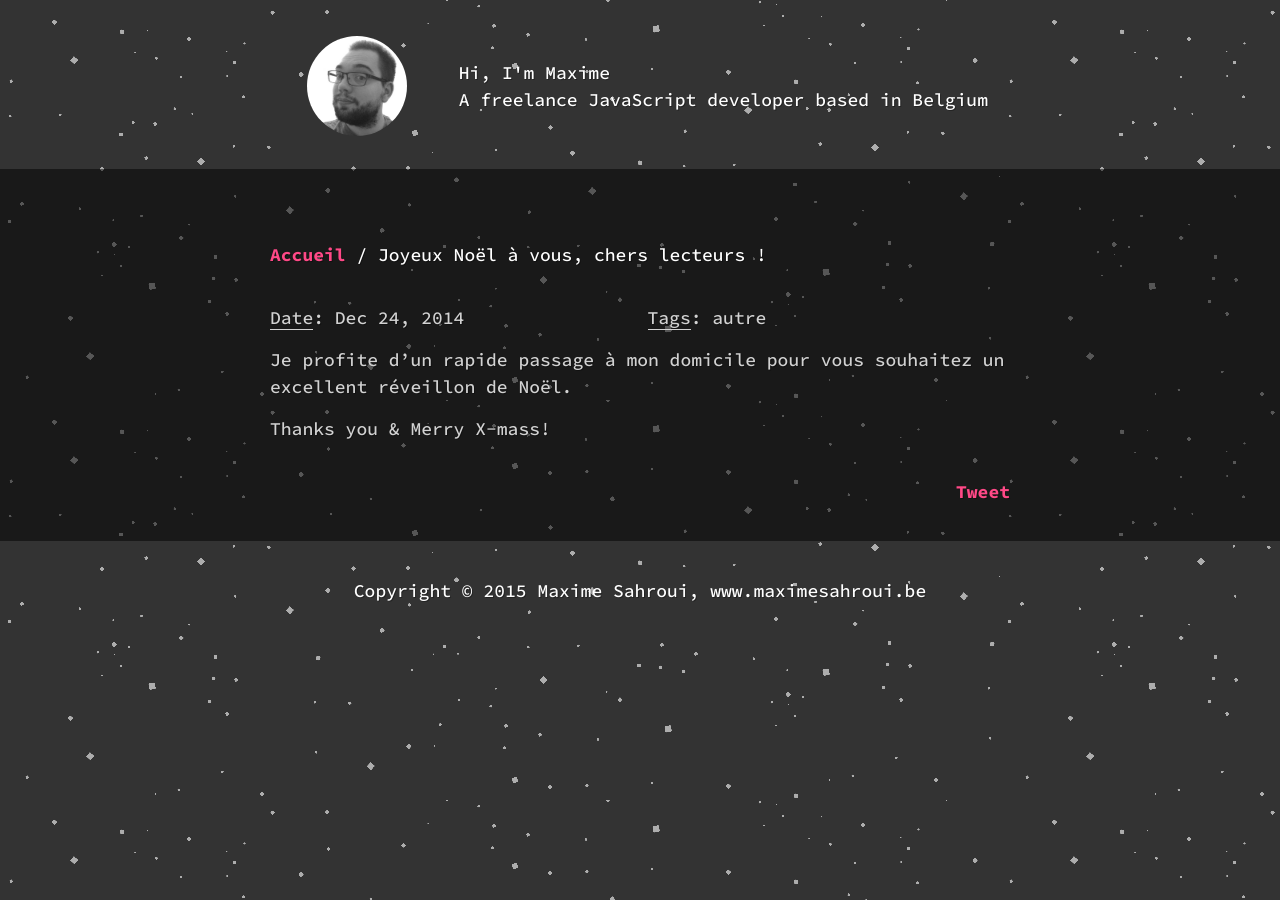
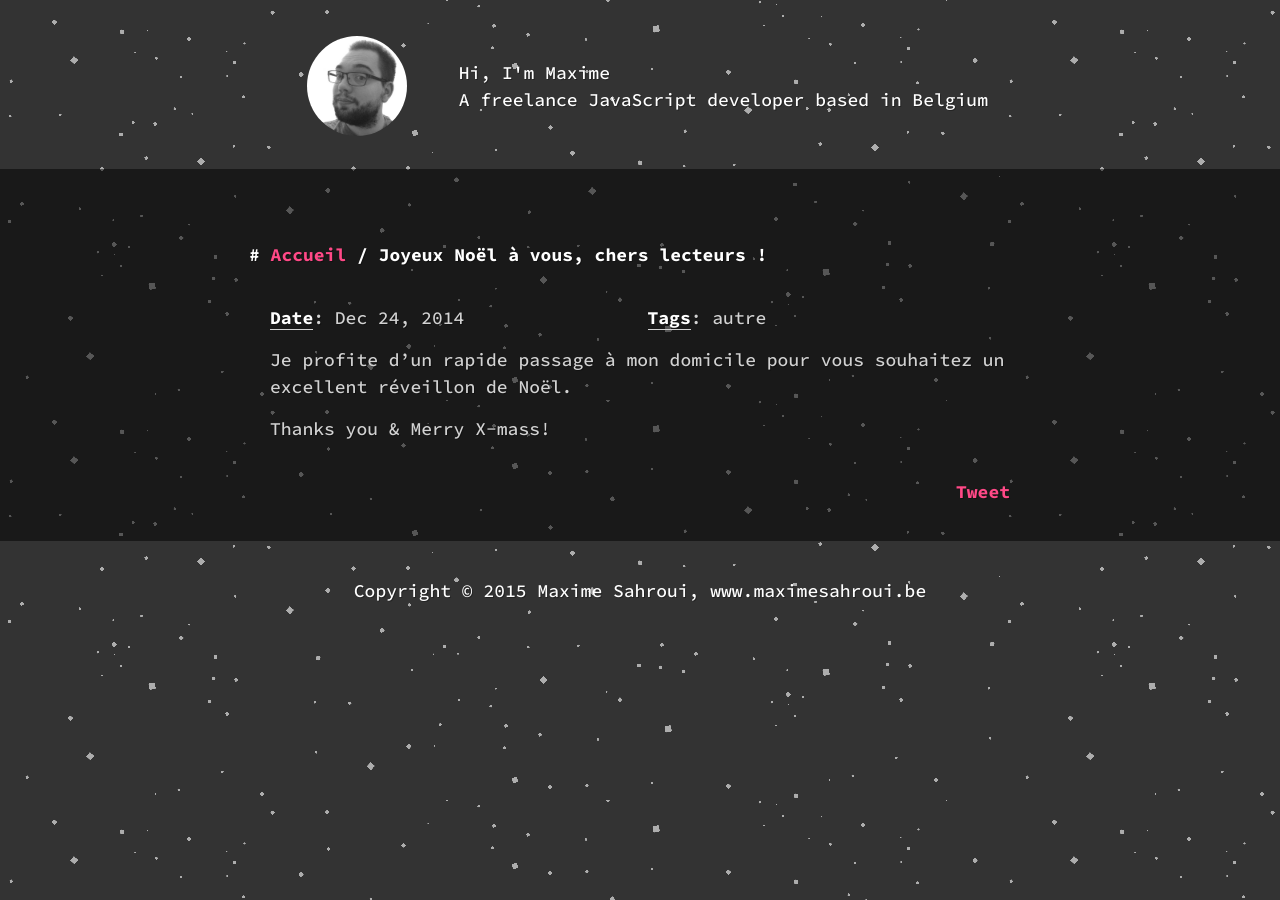
Before and after one commit to maximeshr/maximeshr.github.io, a Jekyll site: the page built from _posts/2014-12-24-joyeux-noel-a-vous-chers-lecteurs.md, in a window 1280 px wide. Built offline with Jekyll 4.4.1, drawn with Linux system fonts in a browser that asks for light colours; comment, search, counter and statistics services are not loaded.

Commit message:
fixing headers on articles

```diff
--- a/_layouts/post.html
+++ b/_layouts/post.html
@@ -9,10 +9,10 @@ layout: default
     </h1>
     <div class="col-wrapper">
       <div class="col col-6">
-        <span class="text-underline">Date</span>: {{ page.date | date: "%b %-d, %Y" }}
+        <span class="text-inverse text-important text-underline">Date</span>: {{ page.date | date: "%b %-d, %Y" }}
       </div>
       <div class="col col-6">
-        <span class="text-underline">Tags</span>: {{ page.categories | join: ', ' }}
+        <span class="text-inverse text-important text-underline">Tags</span>: {{ page.categories | join: ', ' }}
       </div>
     </div>
   </header>
--- a/_sass/_base.scss
+++ b/_sass/_base.scss
@@ -216,9 +216,10 @@ pre {
 /**
  * Helpers
  */
- .text-right   { text-align: right;   }
- .text-center  { text-align: center;  }
- .text-left    { text-align: left;    }
- .text-justify { text-align: justify; }
-
+ .text-right     { text-align: right;   }
+ .text-center    { text-align: center;  }
+ .text-left      { text-align: left;    }
+ .text-justify   { text-align: justify; }
+ .text-inverse   { color: $text-color-alternative; }
+ .text-important { font-weight: 800; }
  .text-underline { border-bottom: 1px solid $text-color; }
--- a/_sass/_layout.scss
+++ b/_sass/_layout.scss
@@ -21,6 +21,12 @@
 .post-title {
   margin: 2em 0;
   font-size: 1em;
+  font-weight: 800;
+
+  &::before {
+    content: '# ';
+    margin-left: -21px;
+  }
 }
 
 .share {
@@ -127,7 +133,8 @@ h2 {
         width:         calc(100% - (#{$spacing-unit} / 2));
     }
 
-    h2 {
+    h2,
+    .post-title {
       &::before {
         content: none;
         margin-left: 0px;
@@ -142,7 +149,8 @@ h2 {
         width:         calc(100% - (#{$spacing-unit} / 2));
     }
 
-    h2 {
+    h2,
+    .post-title {
       &::before {
         content: none;
         margin-left: 0px;
```
Also changed, not shown: 14 other files.
